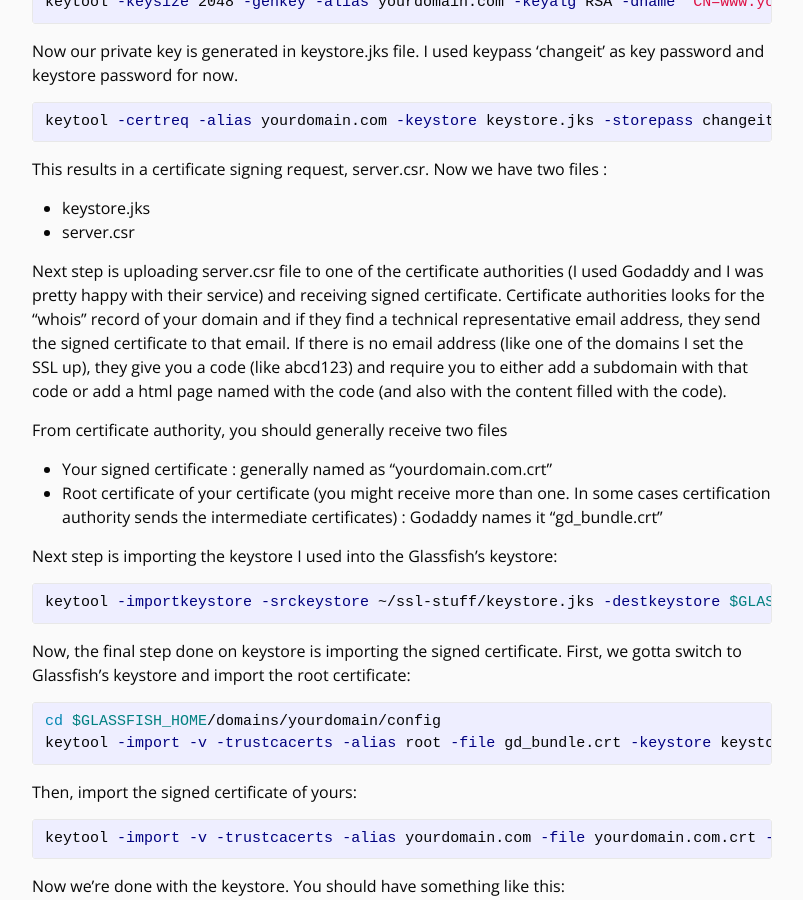
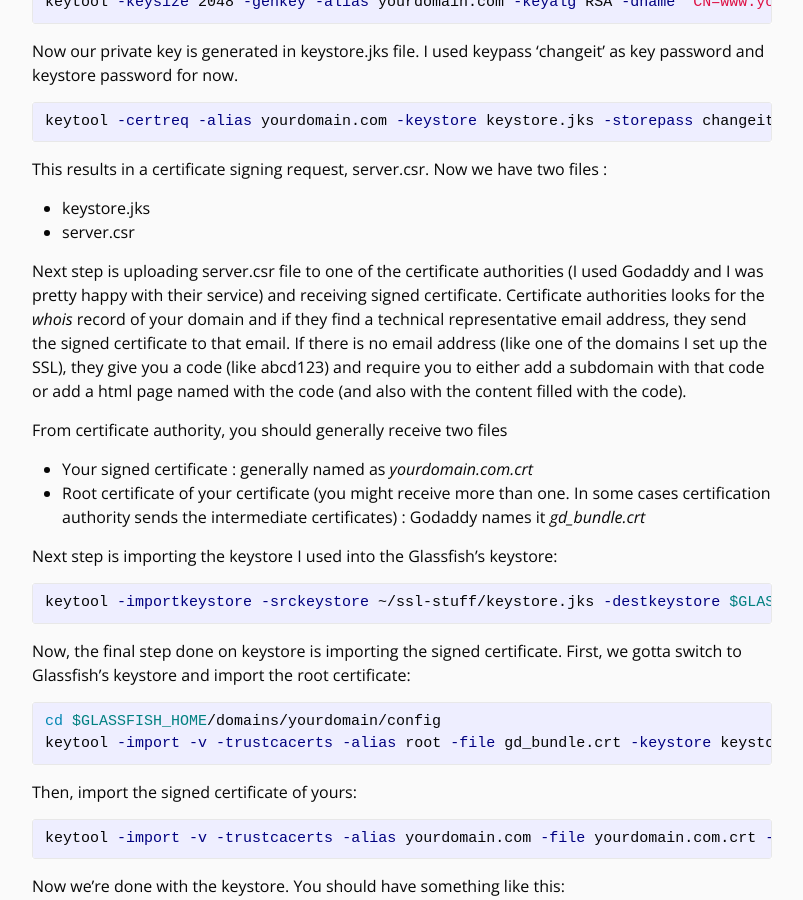
Before and after one commit to aliok/aliok.github.io, a Jekyll site: the page built from _miscposts/2011-06-04-using-your-ssl-certificate-on-glassfish-3.markdown, in a window 1280 px wide and 900 px high, scrolled down 1103 px. Shown: the whole window, without its empty margins (238-1041 px from the left). Built offline with Jekyll 4.4.1, drawn with Linux system fonts in a browser that asks for light colours; comment, search, counter and statistics services are not loaded.

```diff
--- a/_miscposts/2011-06-04-using-your-ssl-certificate-on-glassfish-3.markdown
+++ b/_miscposts/2011-06-04-using-your-ssl-certificate-on-glassfish-3.markdown
@@ -44,14 +44,14 @@ This results in a certificate signing request, server.csr. Now we have two files
 * server.csr
 
 Next step is uploading server.csr file to one of the certificate authorities (I used Godaddy and I was pretty happy with their service) and receiving signed
-certificate. Certificate authorities looks for the “whois” record of your domain and if they find a technical representative email address, they send the
-signed certificate to that email. If there is no email address (like one of the domains I set the SSL up), they give you a code (like abcd123) and require
+certificate. Certificate authorities looks for the *whois* record of your domain and if they find a technical representative email address, they send the
+signed certificate to that email. If there is no email address (like one of the domains I set up the SSL), they give you a code (like abcd123) and require
 you to either add a subdomain with that code or add a html page named with the code (and also with the content filled with the code).
 
 From certificate authority, you should generally receive two files
 
-* Your signed certificate : generally named as “yourdomain.com.crt”
-* Root certificate of your certificate (you might receive more than one. In some cases certification authority sends the intermediate certificates) : Godaddy names it “gd_bundle.crt”
+* Your signed certificate : generally named as *yourdomain.com.crt*
+* Root certificate of your certificate (you might receive more than one. In some cases certification authority sends the intermediate certificates) : Godaddy names it *gd_bundle.crt*
 
 Next step is importing the keystore I used into the Glassfish’s keystore:
 {% highlight bash %}
--- a/todo.txt
+++ b/todo.txt
@@ -1,3 +1,3 @@
 * Add a post in previous website referencing new one
-* Import comments for JUnit post
+* Edit posts in previous website referencing new posts
 * JS code to make the imgs bigger. except banners and the imgs within an <a> or <button>
```
